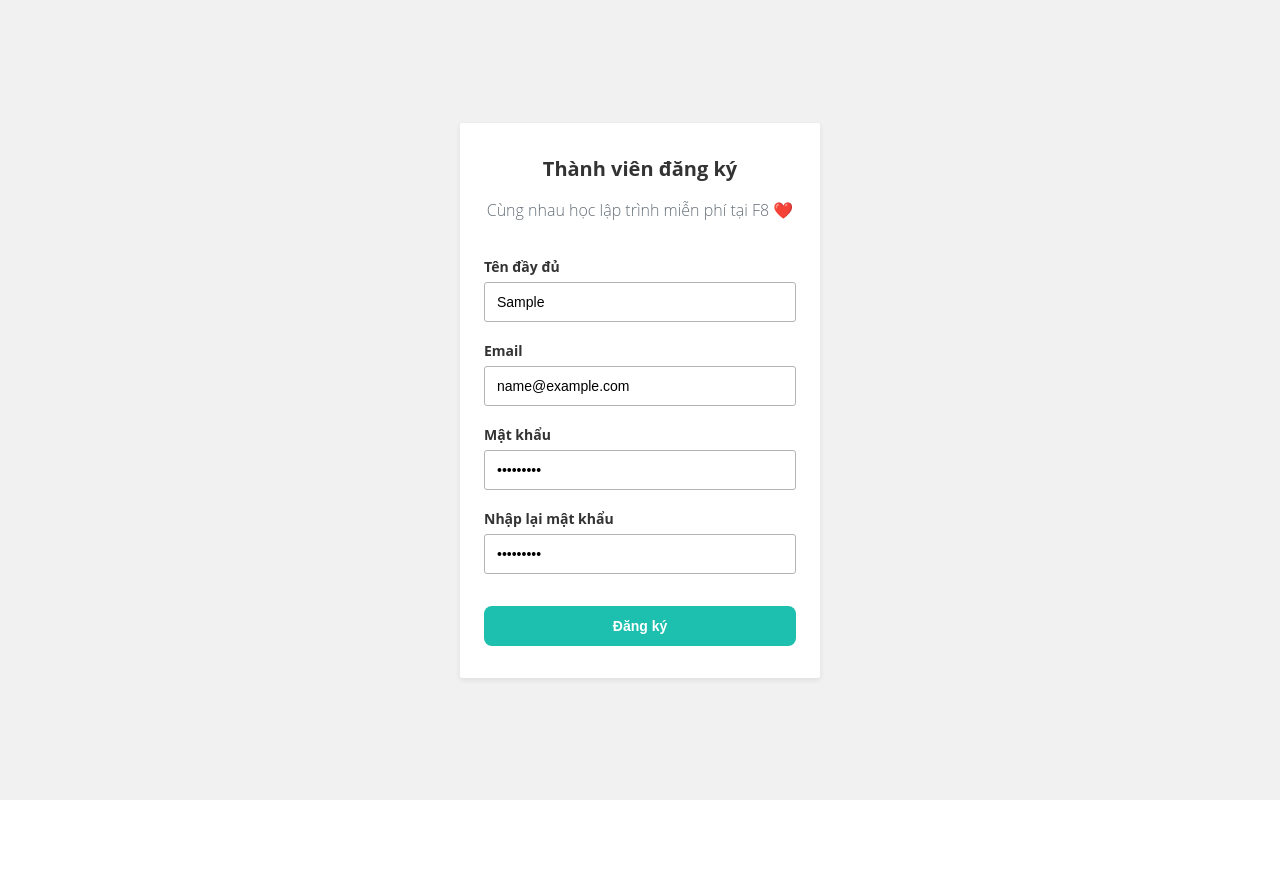
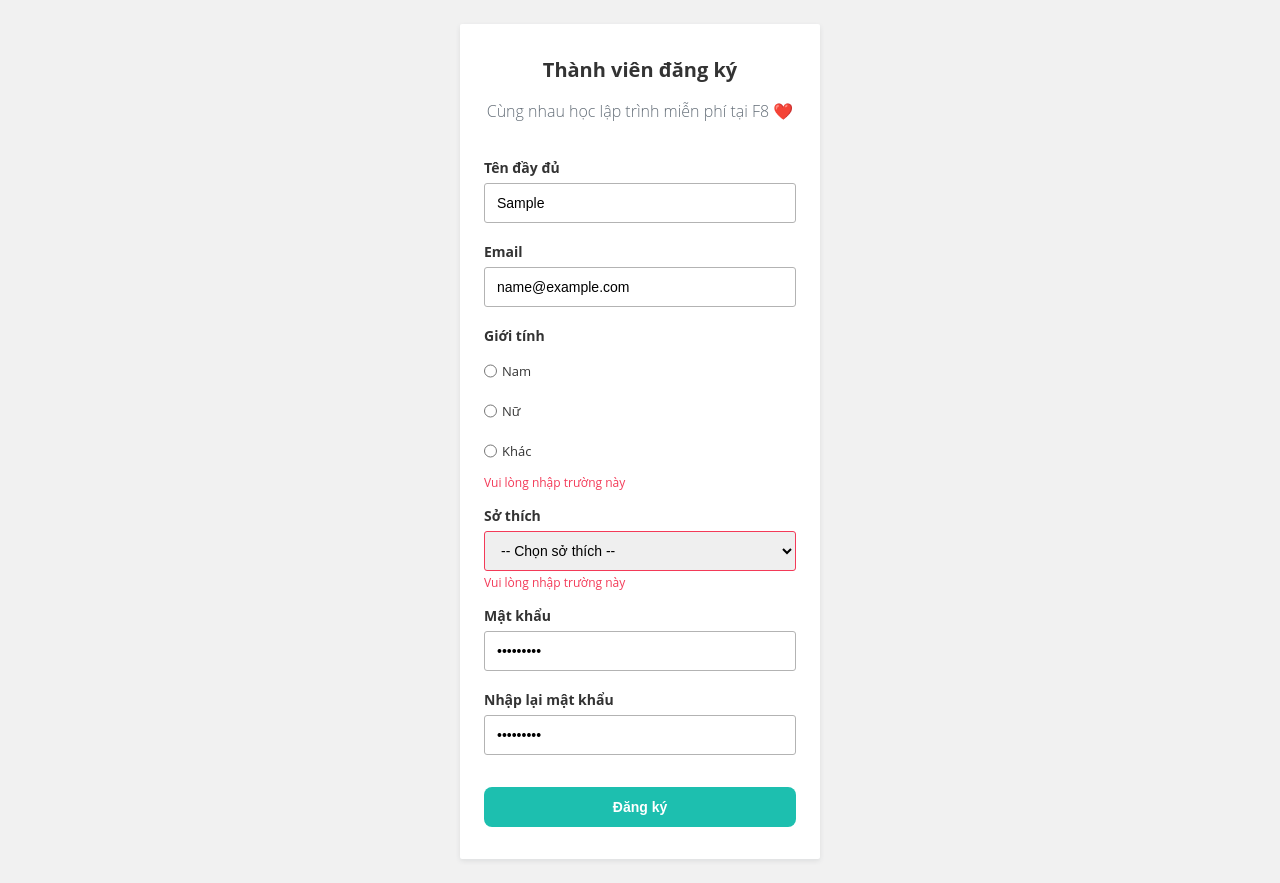
Before and after one commit to batoi-1271/Javascript, a plain HTML site: page ThucHanh/validation/formF8/index.html in a window 1280 px wide. Both pictures are taken after typing "Sample", "name@example.com", "Sample123", "Sample123" into the empty fields and a click on the button "Đăng ký". Before the commit the page ends 800 px from the top, so only its background shows below. Drawn offline with Linux system fonts and the light colour scheme.

Commit message:
form submit

```diff
--- a/KT_COTLOI/Fecth/fect.js
+++ b/KT_COTLOI/Fecth/fect.js
@@ -19,8 +19,6 @@
 //     })
 
 
-
-// CODE tôi
 
 var postsApi = 'https://jsonplaceholder.typicode.com/posts';
 
--- a/ThucHanh/validation/formF8/index.html
+++ b/ThucHanh/validation/formF8/index.html
@@ -30,6 +30,35 @@
           </div>
 
           <div class="form-group">
+            <label for="gender" class="form-label">Giới tính</label>
+            <div  class="gender male">
+              <input name="gender" type="radio" class="form-control" value="male">
+              Nam
+            </div>
+            <div class="gender">
+              <input name="gender" type="radio" class="form-control" value="female">
+              Nữ
+            </div>
+            <div class="gender">
+              <input name="gender" type="radio" class="form-control" value="other">
+              Khác
+            </div>
+            <span class="form-message"></span>
+          </div>
+
+          <div class="form-group">
+            <label for="province" class="form-label">Sở thích</label>
+            <select id="province" name="province" class="form-control">
+              <option value="">-- Chọn sở thích --</option>
+              <option value="xp">Xem phim</option>
+              <option value="nn">Nghe nhạc</option>
+              <option value="dc">Đi chơi</option>
+
+            </select>
+            <span class="form-message"></span>
+          </div>
+
+          <div class="form-group">
             <label for="password" class="form-label">Mật khẩu</label>
             <input id="password" name="password" type="password" placeholder="Nhập mật khẩu" class="form-control">
             <span class="form-message"></span>
@@ -50,17 +79,22 @@
       <script>
         Validator({
             form: '#form-1',
+            formGroupSelector: '.form-group',
             errorSelector: '.form-message',
             rules: [
                 Validator.isRequired('#fullname', 'Vui lòng nhập đầy đủ họ tên của bạn'),
                 Validator.isRequired('#email'),
+                Validator.isEmail('#email'),
 
-                Validator.isEmail('#email'),
+                Validator.isRequired('input[name="gender"]'),
+                Validator.isRequired('#province'),
+
+
                 Validator.minLength('#password', 6),
                 Validator.isRequired('#password_confirmation'),
-                Validator.isConfirmed('#password_confirmation', function(val) {
-                  return document.querySelector('#form-1 #password').value;
-                }, 'Mật khẩu nhập lại không chính xác!'),
+                // Validator.isConfirmed('#password_confirmation', function(val) {
+                //   return document.querySelector('#form-1 #password').value;
+                // }, 'Mật khẩu nhập lại không chính xác!'),
             ],
             onSubmit: function (data) {
               // Call API
--- a/ThucHanh/validation/formF8/js.js
+++ b/ThucHanh/validation/formF8/js.js
@@ -1,8 +1,20 @@
 function Validator(options) {
+
+  function getParent(element, selector) {
+    while (element.parentElement) {
+      if (element.parentElement.matches(selector)) {
+        return element.parentElement;
+      }
+      element = element.parentElement;
+    }
+  }
+
   var selectorRules = {};
 
   function validate(inputElement, rule) {
-    var errorElement = inputElement.parentElement.querySelector(
+
+    // var errorElement = getParent(inputElement, '.form-group');
+    var errorElement = getParent(inputElement, options.formGroupSelector).querySelector(
       options.errorSelector
     );
     var errorMessage;
@@ -13,16 +25,27 @@ function Validator(options) {
     // lap qua tung rule va kiem tra
     // neu co loi thi dung viec kiem tra
     for (var i = 0; i < rules.length; ++i) {
-      errorMessage = rules[i](inputElement.value);
+      switch (inputElement.type) {
+        case 'checkbox':
+        case 'radio':
+          errorMessage = rules[i](
+            formElement.querySelector(rule.selector + ':checked')
+          );
+          break;
+        default:
+          errorMessage = rules[i](inputElement.value);
+
+
+      }
       if (errorMessage) break;
     }
 
     if (errorMessage) {
       errorElement.innerText = errorMessage;
-      inputElement.parentElement.classList.add("invalid");
+      getParent(inputElement, options.formGroupSelector).classList.add("invalid");
     } else {
       errorElement.innerText = "";
-      inputElement.parentElement.classList.remove("invalid");
+      getParent(inputElement, options.formGroupSelector).classList.remove("invalid");
     }
 
     return !errorMessage;
@@ -40,28 +63,38 @@ function Validator(options) {
       // thuc hien lap qua tung rule va validate
       options.rules.forEach(function (rule) {
         var inputElement = formElement.querySelector(rule.selector);
+
         var isValid = validate(inputElement, rule);
         if (!isValid) {
           isFormValid = false;
         }
       });
 
-
       if (isFormValid) {
         // TH submit voi Javascript
-        if (typeof options.onSubmit === 'function') {
-
+        if (typeof options.onSubmit === "function") {
           var enableInputs = formElement.querySelectorAll('[name]');
           var formValues = Array.from(enableInputs).reduce(function (values, input) {
-            return (values[input.name] = input.value) && values;
-          }, {})
+
+            switch (input.type) {
+              case 'radio':
+              case 'checkbox':
+                values[input.name] = formElement.querySelector('input[name="' + input.name + '"]:checked').value;
+
+                break;
+              default:
+                values[input.name] = input.value;
+
+            }
+            return values;
+          }, {});
 
           // console.log(formValues);
           options.onSubmit(formValues);
           // TH submit voi hanh vi mac dinh
         }
       }
-    }
+    };
 
     // Lặp qua mỗi rule và xử lý (lắng nghe sự kiện blur, input, ..)
     options.rules.forEach(function (rule) {
@@ -73,9 +106,9 @@ function Validator(options) {
         selectorRules[rule.selector] = [rule.test];
       }
 
-      var inputElement = formElement.querySelector(rule.selector);
+      var inputElements = formElement.querySelectorAll(rule.selector);
 
-      if (inputElement) {
+      Array.from(inputElements).forEach(function (inputElement) {
         // XỬ lí TH blur khỏi input
         inputElement.onblur = function () {
           validate(inputElement, rule);
@@ -83,14 +116,15 @@ function Validator(options) {
 
         // XỬ lí khi người dùng nhập vào input
         inputElement.oninput = function () {
-          var errorElement = inputElement.parentElement.querySelector(
+          var errorElement = getParent(inputElement, options.formGroupSelector).querySelector(
             options.errorSelector
           );
 
           errorElement.innerText = "";
-          inputElement.parentElement.classList.remove("invalid");
+          getParent(inputElement, options.formGroupSelector).classList.remove("invalid");
         };
-      }
+      })
+
     });
   }
 }
@@ -99,7 +133,7 @@ Validator.isRequired = function (selector, message) {
   return {
     selector,
     test: function (value) {
-      return value.trim() ? undefined : message || "Vui lòng nhập trường này";
+      return value ? undefined : message || "Vui lòng nhập trường này";
     },
   };
 };
@@ -109,9 +143,7 @@ Validator.isEmail = function (selector, message) {
     selector,
     test: function (value) {
       var regex = /^\w+([\.-]?\w+)*@\w+([\.-]?\w+)*(\.\w{2,3})+$/;
-      return regex.test(value)
-        ? undefined
-        : message || "Trường này phải là email";
+      return regex.test(value) ? undefined : message || "Trường này phải là email";
     },
   };
 };
@@ -120,9 +152,7 @@ Validator.minLength = function (selector, min, message) {
   return {
     selector,
     test: function (value) {
-      return value.length >= min
-        ? undefined
-        : message || `Vui lòng nhập tối thiểu ${min}`;
+      return value.length >= min ? undefined : message || `Vui lòng nhập tối thiểu ${min}`;
     },
   };
 };
@@ -131,9 +161,7 @@ Validator.isConfirmed = function (selector, getConfirmValue, message) {
   return {
     selector,
     test: function (value) {
-      return value === getConfirmValue()
-        ? undefined
-        : message || "Giá trị nhập vào không đúng";
+      return value === getConfirmValue ? undefined : message || "Giá trị nhập vào không đúng";
     },
   };
 };
--- a/ThucHanh/validation/formF8/style.css
+++ b/ThucHanh/validation/formF8/style.css
@@ -43,7 +43,13 @@
     margin-bottom: 16px;
     flex-direction: column;
   }
-
+  .form-group .gender {
+    font-size: 13px;
+    /* margin-top: 10px; */
+    display: flex;
+    align-items: center;
+    gap:5px;
+  }
   .form-label,
   .form-message {
     text-align: left;
```
